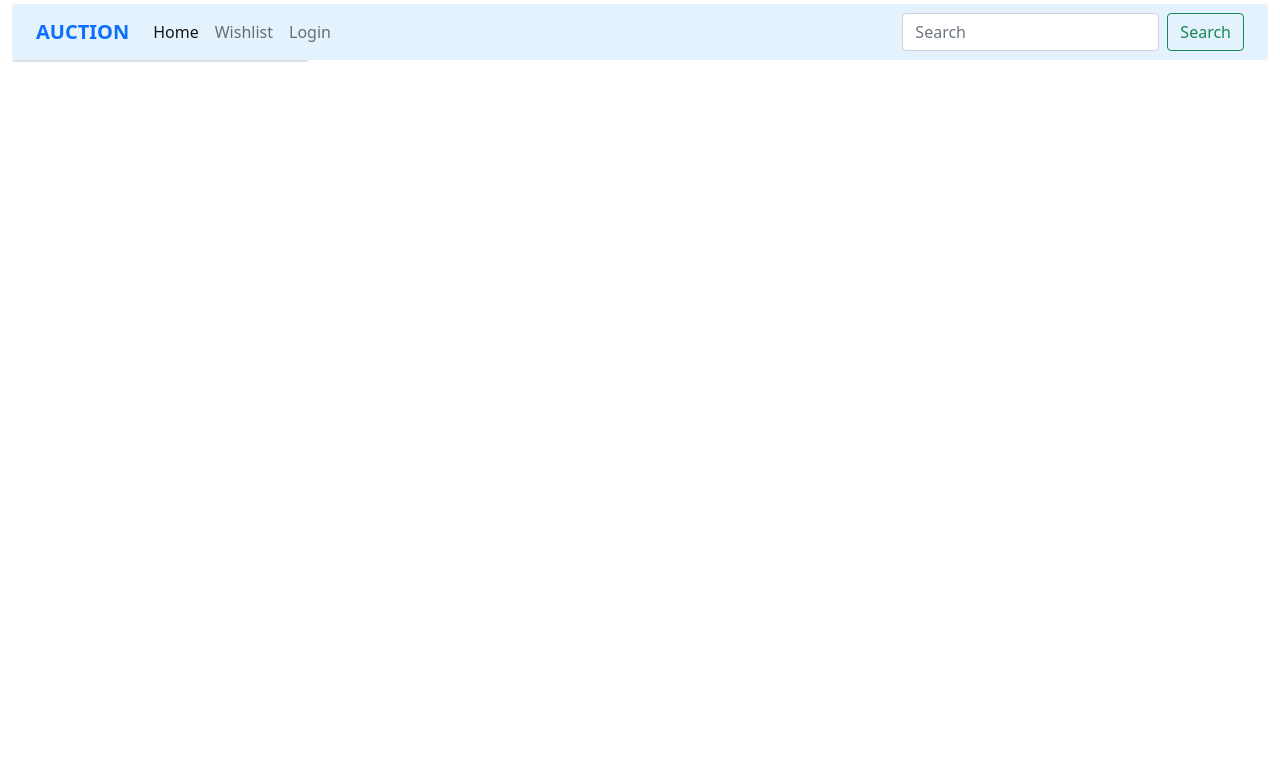
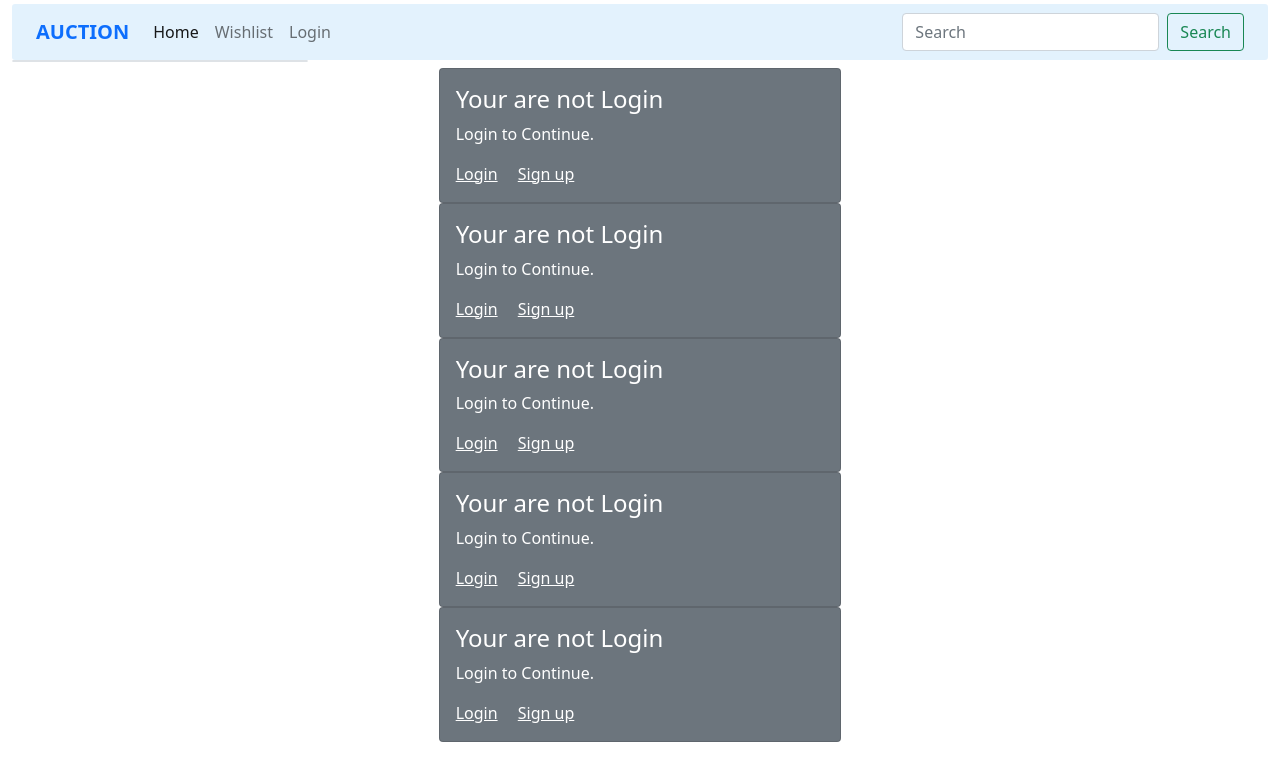
Before and after one commit to kishansky/online-auction, a PHP site: page /online-auction/ in a window 1280 px wide. Shown: the top 781 px of the page. Run offline with PHP 8.4, Linux system fonts and the light colour scheme; data that the repository does not hold is empty; a stand-in replaces the project's code that opens the database connection.

Commit message:
fix some bugs

```diff
--- a/classes/feed.php
+++ b/classes/feed.php
@@ -1,3 +1,3 @@
-<div id="feed-area" class="col-sm-4 col-12 offset-sm-1">
+<div id="feed-area" class="col-sm-4 col-12 offset-sm-1 mt-2">
 
 </div>
--- a/includes/your-item.php
+++ b/includes/your-item.php
@@ -2,10 +2,20 @@
 include("config.php");
 session_start();
 $html = null;
+$type = $_POST['type'];
 $start = $_POST['start'];
+$user = $_POST['user'];
 if (isset($_SESSION['id'])) {
     $uid = $_SESSION['id'];
-    $sql = "SELECT products.* , users.name AS username ,users.id AS uid , users.photo , product_type.id,product_type.type AS typename  FROM products INNER JOIN users ON products.user_id = users.id LEFT JOIN product_type ON products.type = product_type.id WHERE products.user_id = {$uid}  ORDER BY products.id DESC LIMIT $start,2";
+    if ($type != 0) {
+         $sql = "SELECT products.* , users.name AS username ,users.id AS uid , users.photo , product_type.id,product_type.type AS typename  FROM products INNER JOIN users ON products.user_id = users.id LEFT JOIN product_type ON products.type = product_type.id WHERE products.type = {$type}  ORDER BY products.id DESC LIMIT $start,2";
+
+    }elseif($user != 0){
+        $sql = "SELECT products.* , users.name AS username ,users.id AS uid , users.photo , product_type.id,product_type.type AS typename  FROM products INNER JOIN users ON products.user_id = users.id LEFT JOIN product_type ON products.type = product_type.id WHERE products.user_id = {$user}  ORDER BY products.id DESC LIMIT $start,2";
+    }else{
+        $sql = "SELECT products.* , users.name AS username ,users.id AS uid , users.photo , product_type.id,product_type.type AS typename  FROM products INNER JOIN users ON products.user_id = users.id LEFT JOIN product_type ON products.type = product_type.id  ORDER BY products.id DESC LIMIT $start,2";
+    }
+
     $result = mysqli_query($conn, $sql) or die();
     if (mysqli_num_rows($result) > 0) {
         while ($row = mysqli_fetch_assoc($result)) {
@@ -16,8 +26,8 @@ if (isset($_SESSION['id'])) {
     </div>
     <div class='col-11'>
     <div class='name-date'>
-    <b>" . ucwords($row['username']) . "</b><br />
-    <p  style='font-size:12px;'><b style='padding-right:5px;'>" . $row['typename'] . "</b>" . substr($row['datetime'], 0, 10) . "</p>
+    <b><a href='index.php?user=".$row['uid']."' style='text-decoration:none;color:black;'>" . ucwords($row['username']) . "</a></b><br />
+    <a href='index.php?type=".$row['type']."' style='font-size:12px;text-decoration:none;color:black;'><b style='padding-right:5px;'>" . $row['typename'] . "</b>" . substr($row['datetime'], 0, 10) . "</a>
  </div>
  </div>
  </div>
@@ -38,17 +48,17 @@ if (isset($_SESSION['id'])) {
 <div class='col-12 m-2'>";
             $sql2 = "SELECT * FROM preferences WHERE product_id ={$row['id']} AND preference='like'";
             $result2 = mysqli_query($conn, $sql2) or die();
-            if(mysqli_num_rows($result2) > 0){
+            if (mysqli_num_rows($result2) > 0) {
                 $html .= "<div class=''>
-                ".mysqli_num_rows($result2)." Like
+                " . mysqli_num_rows($result2) . " Like
                 </div>";
-            }else{
+            } else {
                 $html .= "<div class=''>
                 0 Like
                 </div>";
             }
 
-$html .= "</div>
+            $html .= "</div>
 
 
 </div>
@@ -56,14 +66,14 @@ $html .= "</div>
 <div class='row' id='b-likes'>
 <div class='col-6 '>
 <div class='b-like'>";
-$sql3 = "SELECT * FROM preferences WHERE product_id ={$row['id']} AND preference='like' AND user_id ={$uid}";
+            $sql3 = "SELECT * FROM preferences WHERE product_id ={$row['id']} AND preference='like' AND user_id ={$uid}";
             $result3 = mysqli_query($conn, $sql3) or die();
-            if(mysqli_num_rows($result3) > 0){
-                $html .= "<button class='btn-like valueButton ' onclick='myLike(".$row['id'].")' style='font-size:18px;color:blue;'>Liked</button>";
-            }else{
-                $html .= "<button class='btn-like valueButton' onclick='myLike(".$row['id'].")' style='font-size:18px;color:black;'>Like</button>";
+            if (mysqli_num_rows($result3) > 0) {
+                $html .= "<button class='btn-like valueButton ' onclick='myLike(" . $row['id'] . ")' style='font-size:18px;color:blue;'>Liked</button>";
+            } else {
+                $html .= "<button class='btn-like valueButton' onclick='myLike(" . $row['id'] . ")' style='font-size:18px;color:black;'>Like</button>";
             }
-$html .= "
+            $html .= "
 </div>
 </div>
 
@@ -79,6 +89,15 @@ Share
 </div>";
         }
     }
+}else{
+    $html .= '<div class="card bg-secondary text-white">
+    <div class="card-body">
+      <h4 class="card-title">Your are not Login</h4>
+      <p class="card-text">Login to Continue.</p>
+      <a href="classes/auth/login.php" class="card-link text-white">Login</a>
+      <a href="classes/auth/signup.php" class="card-link text-white">Sign up</a>
+    </div>
+  </div>';
 }
 
 echo $html;
--- a/index.php
+++ b/index.php
@@ -7,13 +7,28 @@ include('classes/feed.php');
 
 <script src="./public/js/jquery.js"></script>
 <script>
+    var type = '<?php
+        if(isset($_GET['type'])){
+        echo $_GET['type'];
+        }else{
+            echo 0;
+        }
+    ?>';
+    var user = '<?php
+        if(isset($_GET['user'])){
+        echo $_GET['user'];
+        }else{
+            echo 0;
+        }
+    ?>'
     var load_flag = 0;
     loadMore(load_flag);
 
     function loadMore(start) {
+        // console.log(start,type);
         jQuery.ajax({
             url: 'includes/your-item.php',
-            data: 'start=' + start,
+            data: {start:start,type:type,user:user },
             type: 'post',
             success: function(result) {
                 jQuery('#feed-area').append(result);
```
